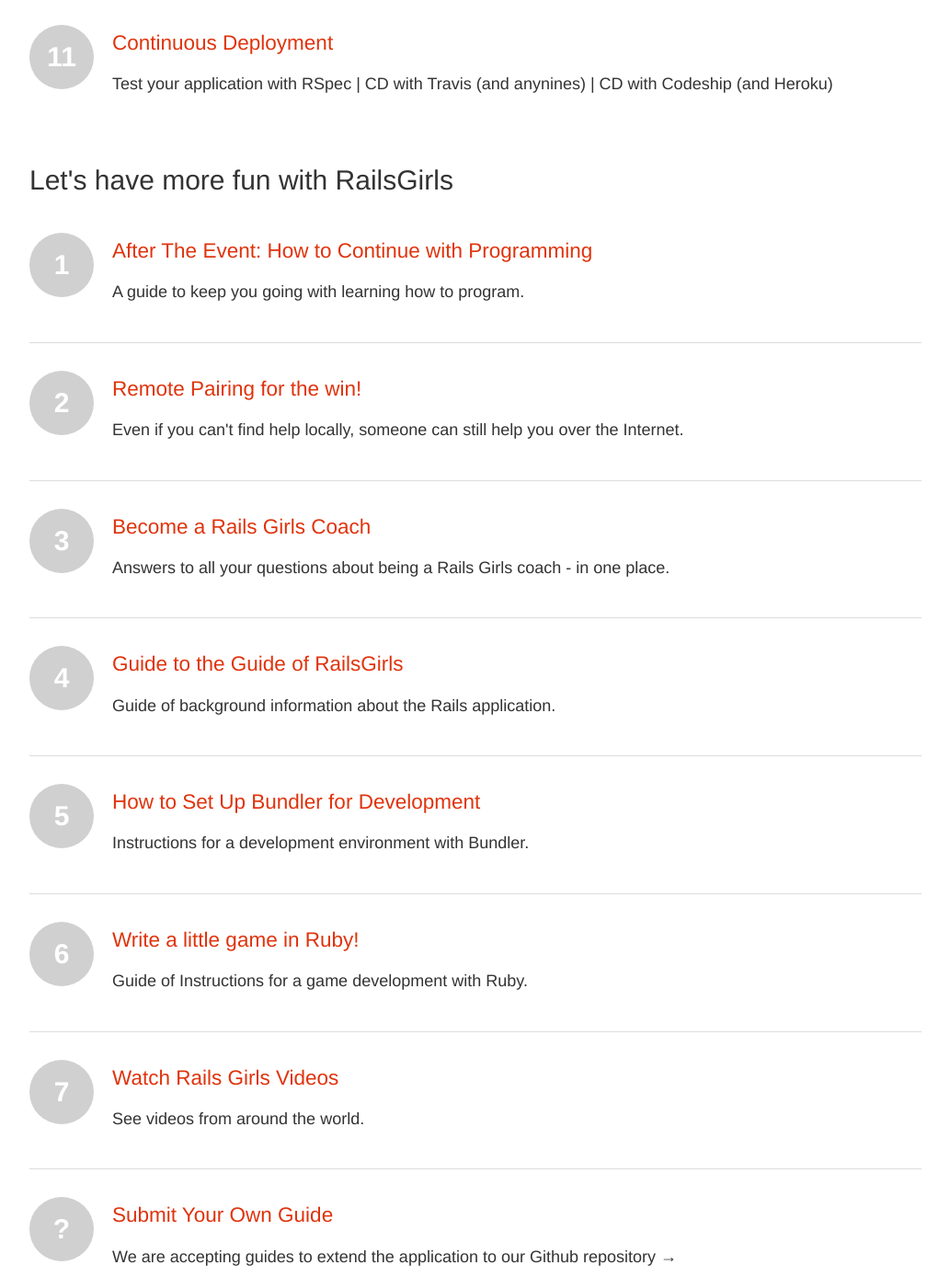
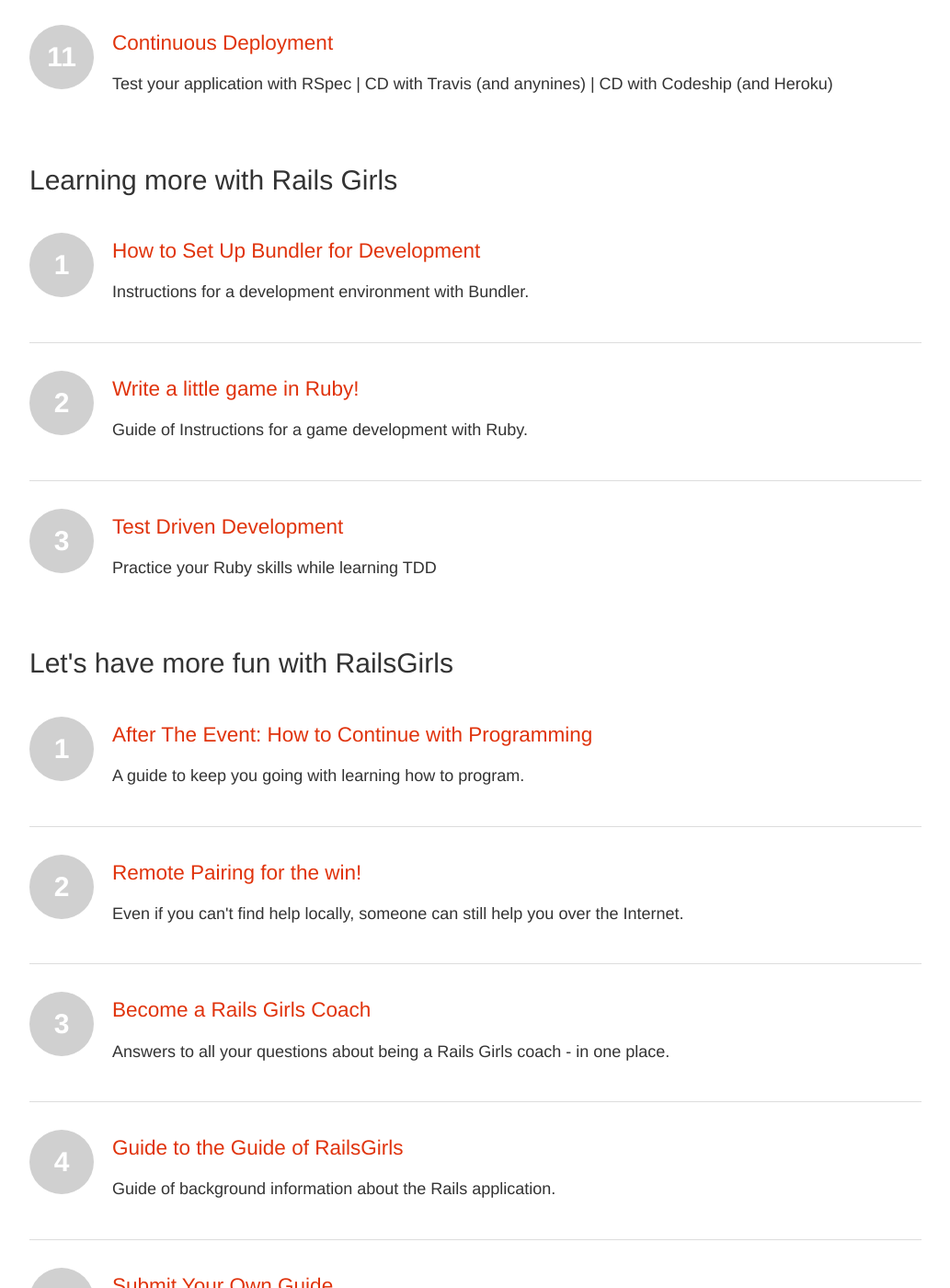
Before and after one commit to railsgirls/guides.railsgirls.com, a Jekyll site: the page built from index.html, in a window 1280 px wide and 1400 px high, scrolled down 2477 px. Shown: the whole window at 92% size, without its empty margins (53-1086 px from the left). Built offline with Jekyll 4.4.1, drawn with Linux system fonts in a browser that asks for light colours; nearby versions of some CDN libraries.

Commit message:
Add exercise for Test Driven Development

```diff
--- a/index.html
+++ b/index.html
@@ -116,6 +116,34 @@
   </li>
 </ul>
 
+<h2>Learning more with Rails Girls</h2>
+<ul class="home">
+  <li>
+    <a href="bundlerfordevelopment">
+      <i>1</i>
+      <h3>How to Set Up Bundler for Development</h3>
+      <p>Instructions for a development environment with Bundler.</p>
+    </a>
+  </li>
+
+  <li>
+    <a href="ruby-game">
+      <i>2</i>
+      <h3>Write a little game in Ruby!</h3>
+      <p>Guide of Instructions for a game development with Ruby.</p>
+    </a>
+  </li>
+
+  <li>
+    <a href="test-driven-development">
+      <i>3</i>
+      <h3>Test Driven Development</h3>
+      <p>Practice your Ruby skills while learning TDD</p>
+    </a>
+  </li>
+
+</ul>
+
 <h2>Let's have more fun with RailsGirls</h2>
 <ul class="home">
 
@@ -152,30 +180,6 @@
   </li>
 
   <li>
-    <a href="bundlerfordevelopment">
-      <i>5</i>
-      <h3>How to Set Up Bundler for Development</h3>
-      <p>Instructions for a development environment with Bundler.</p>
-    </a>
-  </li>
-
-  <li>
-    <a href="ruby-game">
-      <i>6</i>
-      <h3>Write a little game in Ruby!</h3>
-      <p>Guide of Instructions for a game development with Ruby.</p>
-    </a>
-  </li>
-
-  <li>
-    <a href="videos">
-      <i>7</i>
-      <h3>Watch Rails Girls Videos</h3>
-      <p>See videos from around the world.</p>
-    </a>
-  </li>
-
-  <li>
     <a href="contributing">
       <i>?</i>
       <h3>Submit Your Own Guide</h3>
```
Also changed, not shown: _posts/2014-05-09-test-driven-development.markdown (added, +91 -0 lines).
